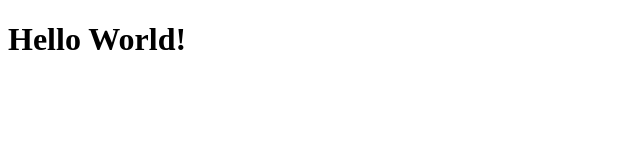
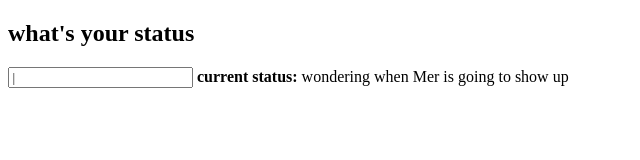
Before and after one commit to niamhbrockbank/html-twitter-base, a website: page index.html in a window 1280 px wide. Shown: the whole page, without its empty margins (0-640 px from the left). Drawn offline with Linux system fonts and the light colour scheme.

Commit message:
Add status section

```diff
--- a/index.html
+++ b/index.html
@@ -2,10 +2,14 @@
 <html lang="en">
   <head>
     <!-- You may want to change the site title -->
-    <title>foobar</title>
+    <title>Early Twitter</title>
   </head>
   <body>
     <!-- put your content below -->
-    <h1>Hello World!</h1>
+    <section>
+      <h1>what's your status</h1>
+      <input type="text" placeholder="|">
+      <b>current status:</b> wondering when Mer is going to show up
+    </section>
   </body>
 </html>
```
